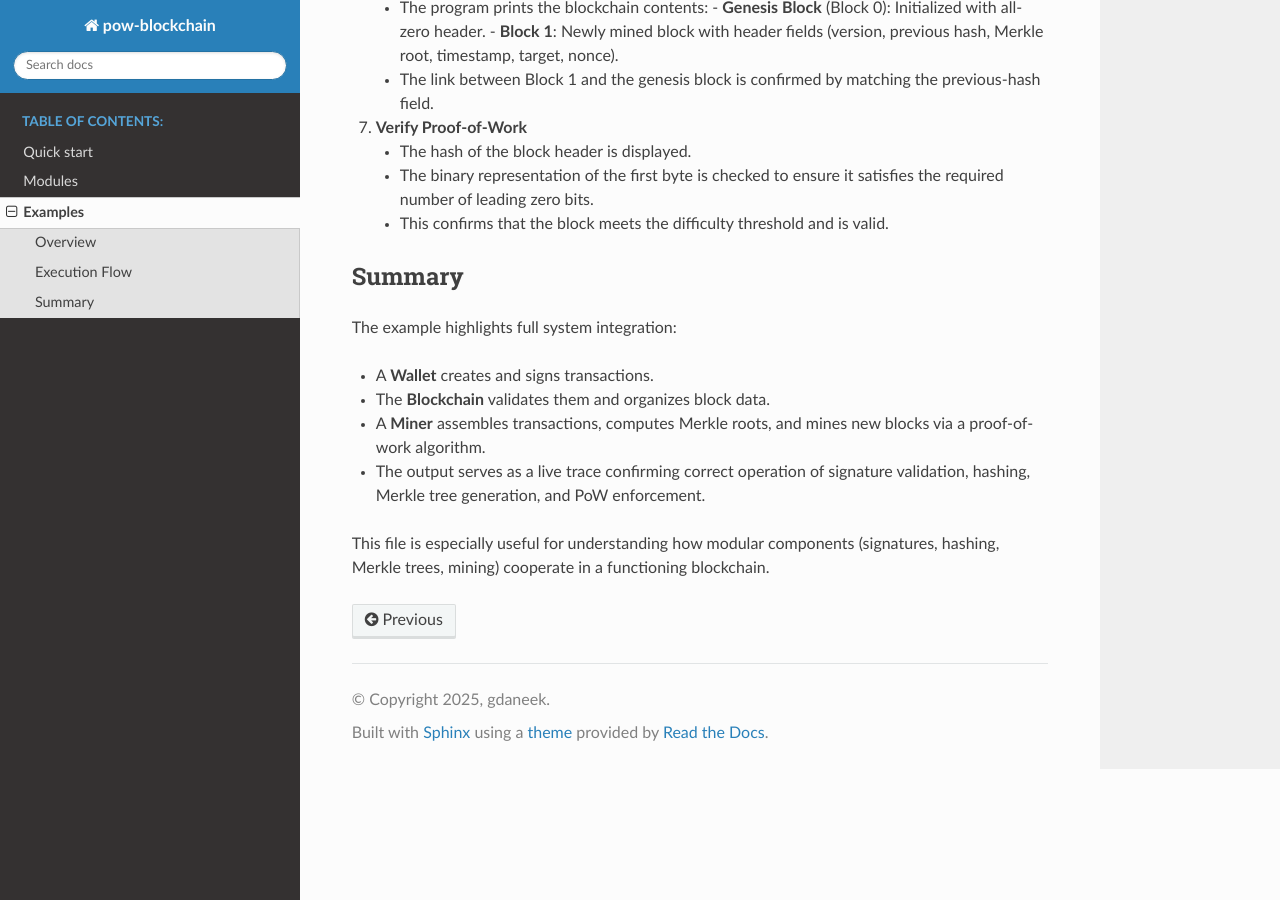
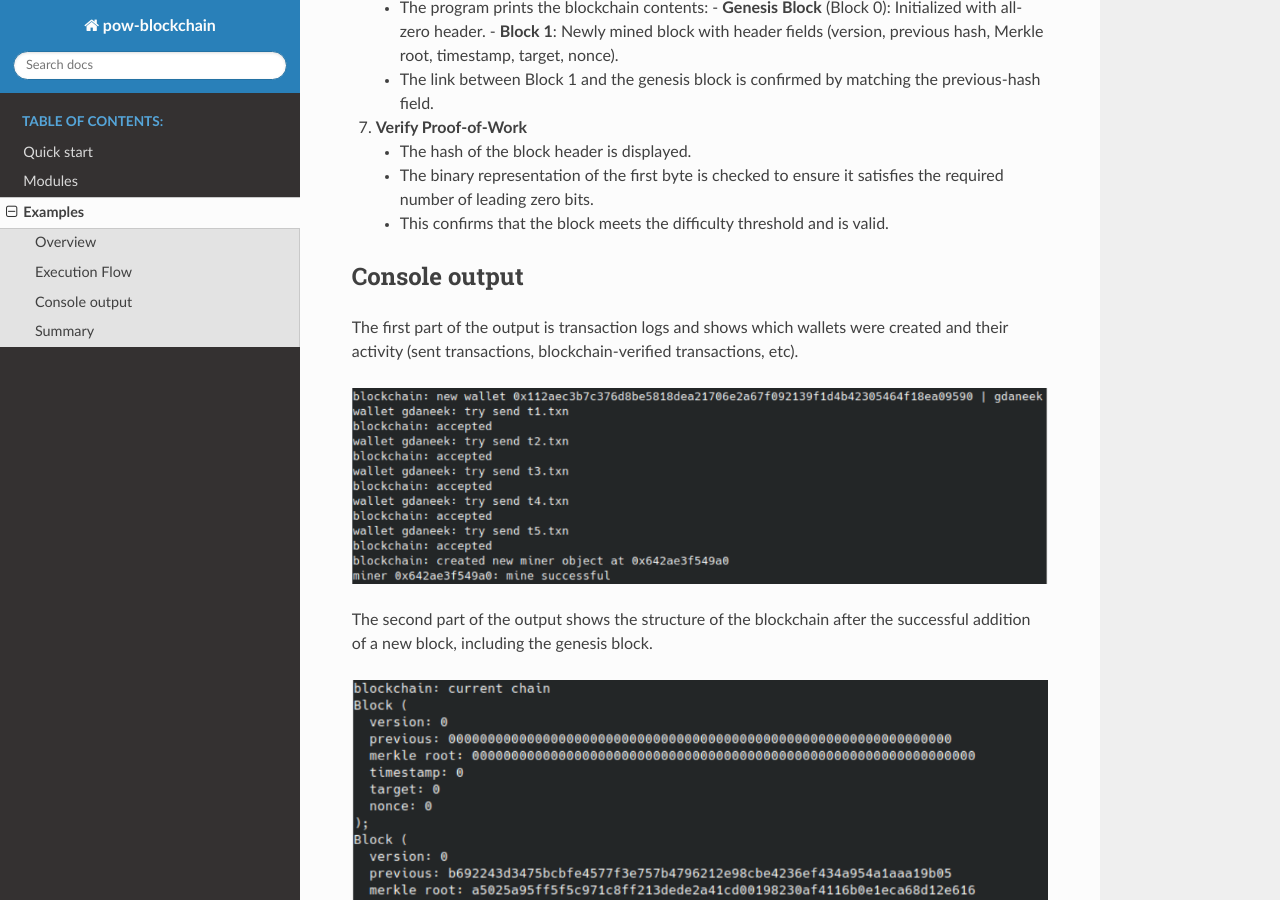
Before and after one commit to gdaneek/pow-blockchain, a Sphinx documentation site: the page built from docs/source/examples.rst, in a window 1280 px wide and 900 px high, scrolled down 924 px. Built offline with Sphinx 7.4.7 and the Read the Docs theme 3.1.0, drawn with Linux system fonts in a browser that asks for light colours; pages that are not in the unit, such as notebooks, are missing from menus.

Commit message:
doc: add example images

```diff
--- a/docs/source/examples.rst
+++ b/docs/source/examples.rst
@@ -53,6 +53,18 @@ Execution Flow
    - The binary representation of the first byte is checked to ensure it satisfies the required number of leading zero bits.
    - This confirms that the block meets the difficulty threshold and is valid.
 
+
+Console output
+--------------
+
+The first part of the output is transaction logs and shows which wallets were created and their activity (sent transactions, blockchain-verified transactions, etc).
+
+.. image:: images/pow_example_1.png
+
+The second part of the output shows the structure of the blockchain after the successful addition of a new block, including the genesis block.
+
+.. image:: images/pow_example_2.png
+
 Summary
 -------
 
```
Also changed, not shown: docs/source/images/pow_example_1.png (added), docs/source/images/pow_example_2.png (added).
